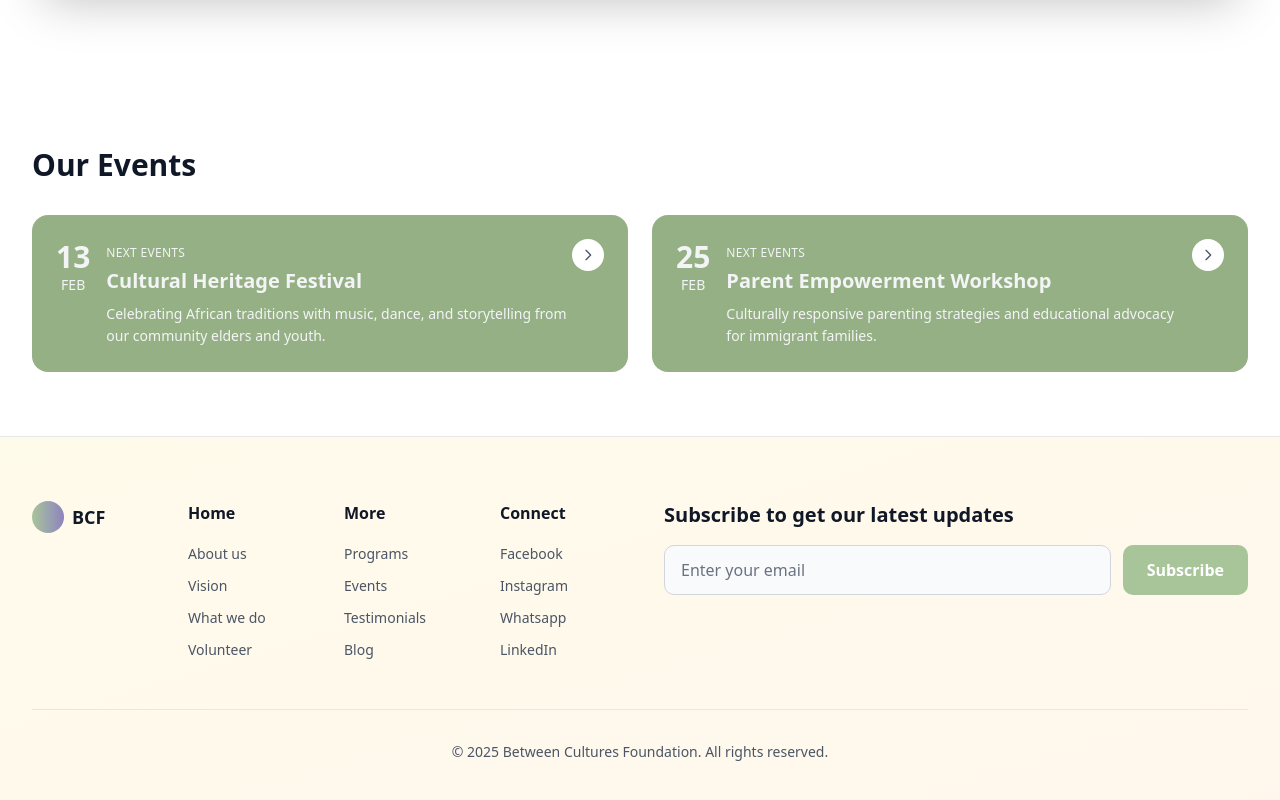
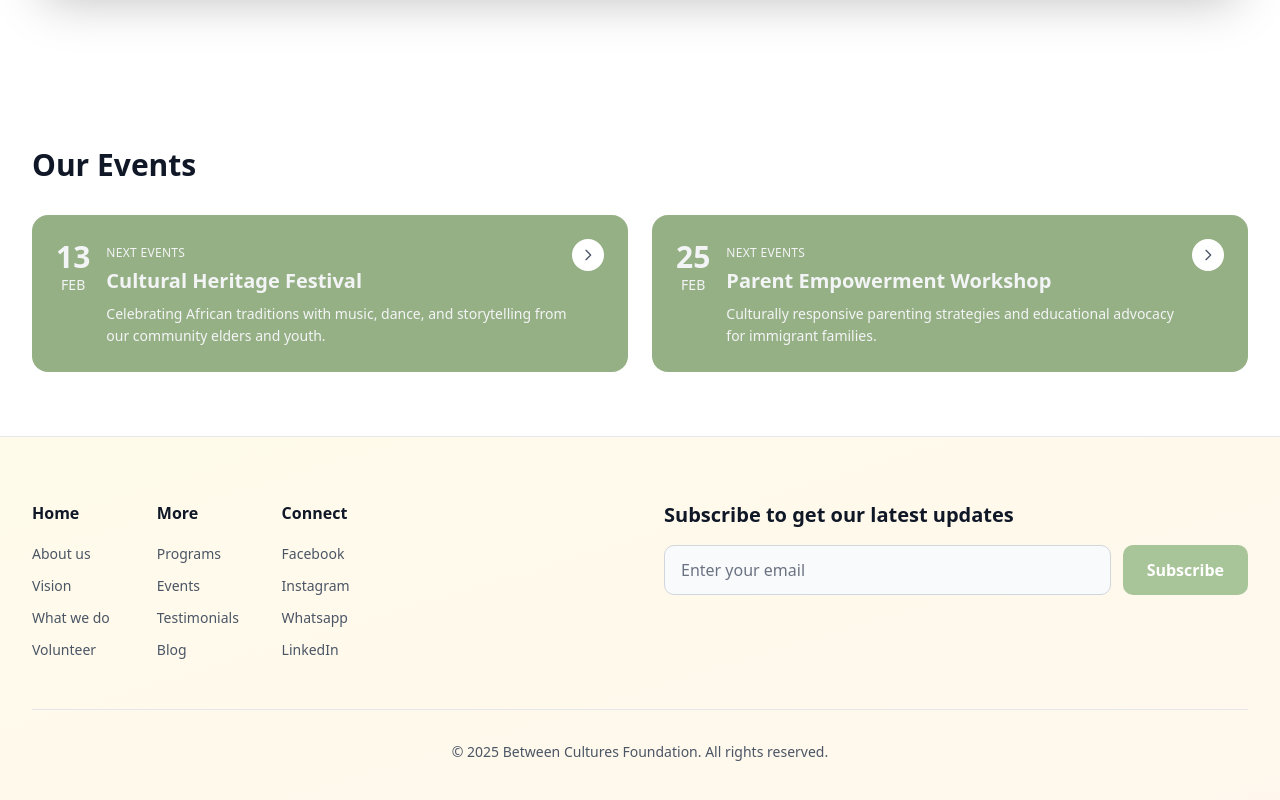
Before and after one commit to EmekaManuel/between-cultures, a Next.js app: page / in a window 1280 px wide. Shown: the part 5014-5814 px from the top of the page. Built offline with nearby package versions, Linux system fonts and the light colour scheme.

Commit message:
cleanup()

```diff
--- a/src/app/hero.tsx
+++ b/src/app/hero.tsx
@@ -1274,13 +1274,6 @@ export const DonationBreakdownSection = () => {
   );
 };
 
-const AppLogo = () => (
-  <div className="flex items-center space-x-2">
-    <div className="w-8 h-8 bg-gradient-to-r from-[#a8c499] to-[#8e83bd] rounded-full"></div>
-    <span className="font-bold text-lg">BCF</span>
-  </div>
-);
-
 export const EventsNewsletterSection = () => {
   const [email, setEmail] = useState("");
   const [showVolunteerModal, setShowVolunteerModal] = useState(false);
@@ -1492,14 +1485,7 @@ export const EventsNewsletterSection = () => {
           <div className="max-w-7xl mx-auto px-4 sm:px-6 lg:px-8">
             <div className="grid grid-cols-1 lg:grid-cols-2 gap-12">
               {/* Links Section */}
-              <div className="grid grid-cols-2 md:grid-cols-4 gap-10">
-                {/* Logo */}
-                <div className="col-span-2 md:col-span-1">
-                  <div className="text-md font-bold mb-6">
-                    <AppLogo />
-                  </div>
-                </div>
-
+              <div className="grid grid-cols-2 md:grid-cols-5 gap-10">
                 {/* Footer Links */}
                 {Object.entries(footerLinks).map(([category, links]) => (
                   <div key={category}>
```
